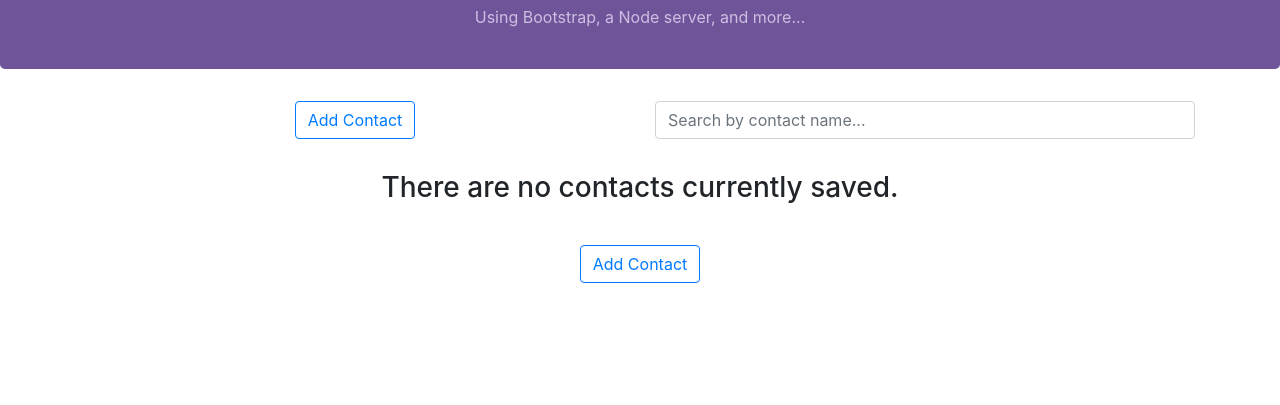
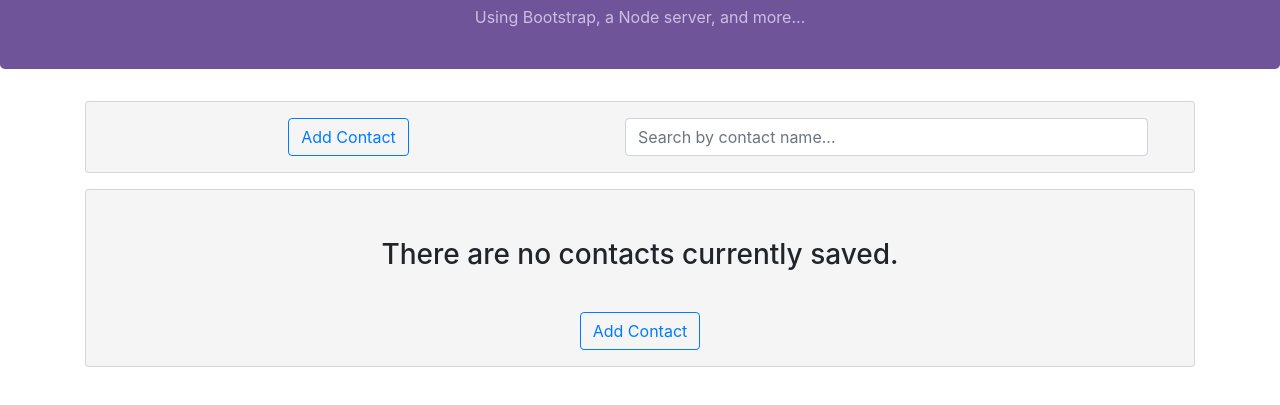
Before and after one commit to nlicalzi/contacts_manager, a website: page public/index.html in a window 1280 px wide. Shown: the part 75-480 px from the top of the page. Drawn offline with nearby package versions, Linux system fonts and the light colour scheme.

Commit message:
added card-classed divs, fixed styling

```diff
--- a/public/index.html
+++ b/public/index.html
@@ -16,26 +16,30 @@
     <p class="row justify-content-center">Using Bootstrap, a Node server, and more...</p>
   </header>
   <div class="container">
+    <div id="functionality-card" class="card">
       <div class="row">
-      <div class="col-6 d-flex justify-content-center">
-        <button type="button" class="btn btn-outline-primary">Add Contact</button>
+        <div class="row col-6 d-flex justify-content-center">
+          <button type="button" class="add-contact btn btn-outline-primary">Add Contact</button>
         </div>
         <div class="col-6 d-flex justify-content-center">
-        <input class="form-control" type='text' placeholder="Search by contact name..." />
+          <input id="search" class="form-control" type='text' placeholder="Search by contact name..." />
         </div>
       </div>
+    </div>
+    <div id="contacts-card" class="card">
       <div class="row justify-content-center top-buffer">
         <h3>There are no contacts currently saved.</h3>
       </div>
       <div class="row justify-content-center top-buffer">
-      <button type="button" class="btn btn-outline-primary">Add Contact</button>
+        <button type="button" class="add-contact btn btn-outline-primary">Add Contact</button>
+      </div>
     </div>
   </div>
   <div class="modal hidden">
     <!-- This is where the Add Contact form is, fade in/scroll up on button click -->
   </div>
   <script id="contactsTemplate" type="text/x-handlebars"></script>
+  <script id="contactPartial" type="text/x-handlebars"></script>
   <script id="tagTemplate" type="text/x-handlebars"></script>
-  <script id="contactPartial" type="text/x-handlebars"></script>
 </body>
 </html>
--- a/public/stylesheets/style.css
+++ b/public/stylesheets/style.css
@@ -11,3 +11,10 @@
 .top-buffer {
   margin-top: 2rem;
 }
+
+.card {
+  margin-top: 1rem;
+  margin-bottom: 1rem;
+  padding: 1rem;
+  background-color: #F5F5F5;
+}
```
Lines whose indentation alone changed are shown as unchanged.
